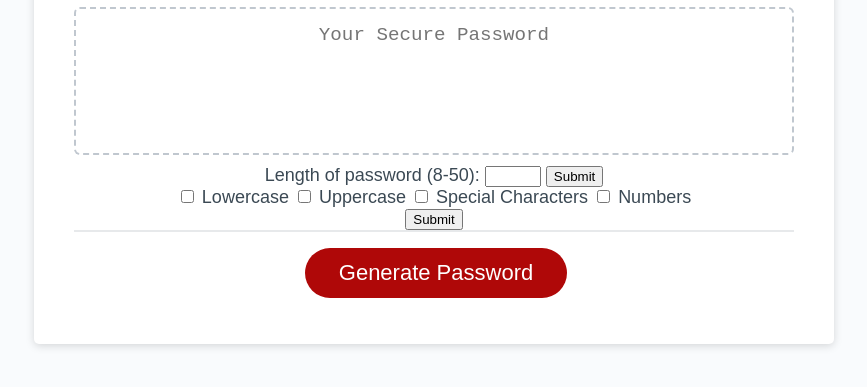
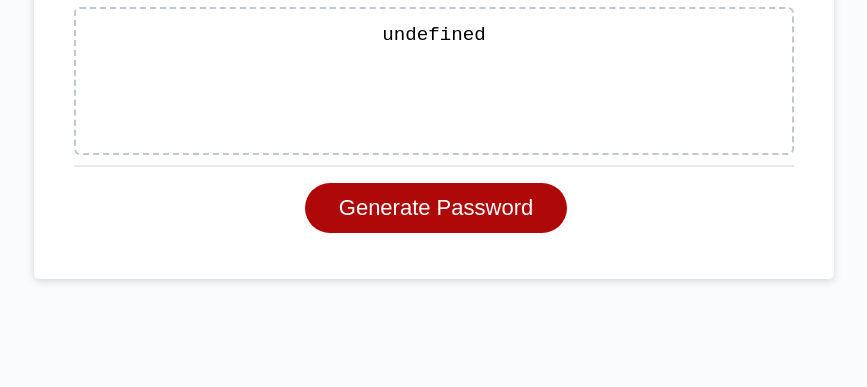
Before and after one commit to ColinJohnson747/Basic-Password-Generator-, a plain HTML site: page Develop/index.html in a window 1280 px wide. Both pictures are taken after a click on the button "Generate Password". Shown: the part 241-628 px from the top of the page, without its empty margins (206-1073 px from the left). Drawn offline with Linux system fonts and the light colour scheme.

Commit message:
working generator and for loop

```diff
--- a/Develop/index.html
+++ b/Develop/index.html
@@ -23,28 +23,7 @@
           <textarea readonly id="password" placeholder="Your Secure Password"
             aria-label="Generated Password"></textarea>
         </div>
-        <form action="/action_page.php" style="text-align: center;">
-          <label for="quantity">Length of password (8-50):</label>
-          <input type="number" id="quantity" name="quantity" min="8" max="50">
-          <input type="submit">
 
-          <br>
-
-          <input type="checkbox" id="lowercase" name="lowercase" value="lowercase">
-          <label for="lowercase"> Lowercase</label>
-
-          <input type="checkbox" id="uppercase" name="uppercase" value="uppercase">
-          <label for="uppercase"> Uppercase</label>
-
-          <input type="checkbox" id="specialCharacters" name="specialCharacters" value="specialCharacters">
-          <label for="specialCharacters"> Special Characters</label>
-
-          <input type="checkbox" id="numbers" name="numbers" value="numbers">
-          <label for="numbers"> Numbers</label>
-
-          <br>
-          <input type="submit" value="Submit">
-        </form>
         <div class="card-footer">
           <button id="generate" class="btn">Generate Password</button>
         </div>
--- a/Develop/script.js
+++ b/Develop/script.js
@@ -1,6 +1,10 @@
 // Assignment Code
 var generateBtn = document.querySelector("#generate");
 var lowerCase = document.querySelector("#lowercase");
+var totalLetters = document.querySelector("#quantity");
+var uppercase = document.querySelector("#uppercase");
+var specialCharacter = document.querySelector("#specialCharacters");
+var numbers = document.querySelector("#numbers");
 
 function randomLowercase() {
   var letterArray = "abcdefghijklmnopqrstuvwxyz".split("");
@@ -8,7 +12,6 @@ function randomLowercase() {
     letterArray[Math.floor(Math.random() * letterArray.length)];
   console.log(randomLetterLowercase);
 }
-randomLowercase();
 
 function randomUppercase() {
   var letterArray = "ABCDEFGHIJKLMNOPQRSTUVWXYZ".split("");
@@ -16,7 +19,6 @@ function randomUppercase() {
     letterArray[Math.floor(Math.random() * letterArray.length)];
   console.log(randomLetterUppercase);
 }
-randomUppercase();
 
 function randomNumber() {
   var randomNumber = "0123456789".split("");
@@ -24,7 +26,6 @@ function randomNumber() {
     randomNumber[Math.floor(Math.random() * randomNumber.length)];
   console.log(randomNumSelection);
 }
-randomNumber();
 
 function randomSpecialCharacter() {
   var randomSpecialCharacter = "!@#$%^&&*()-=+][;'.,<>/?`~_".split("");
@@ -34,15 +35,21 @@ function randomSpecialCharacter() {
     ];
   console.log(randomCharacterSelection);
 }
-randomSpecialCharacter();
 
 // Write password to the #password input
 function writePassword() {
-  var password = generatePassword();
+
   var passwordText = document.querySelector("#password");
-
+  var password = generatePassword()
+  function generatePassword() {
+    for (var i = 0; i < 5; i++) {
+      randomSpecialCharacter();
+      randomNumber();
+      randomUppercase();
+      randomLowercase();
+    }
+  }
   passwordText.value = password;
 }
-
 // Add event listener to generate button
 generateBtn.addEventListener("click", writePassword);
```
